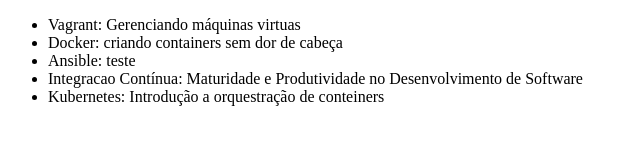
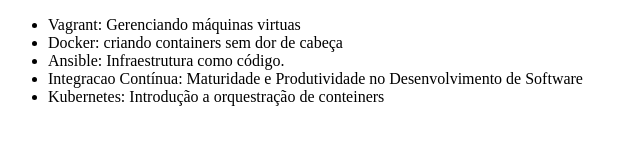
Before and after one commit to etnsystemas/alura-git, a plain HTML site: page index.html in a window 1280 px wide. Shown: the whole page, without its empty margins (0-640 px from the left). Drawn offline with Linux system fonts and the light colour scheme.

Commit message:
Alterando nome do curso de Ansible

```diff
--- a/index.html
+++ b/index.html
@@ -9,7 +9,7 @@
     <ul>
         <li>Vagrant: Gerenciando máquinas virtuas</li>
         <li>Docker: criando containers sem dor de cabeça</li>
-        <li>Ansible: teste</li>
+        <li>Ansible: Infraestrutura como código.</li>
         <li>Integracao Contínua: Maturidade e Produtividade no Desenvolvimento de Software</li>
         <li>Kubernetes: Introdução a orquestração de conteiners</li>
     </ul>
```
